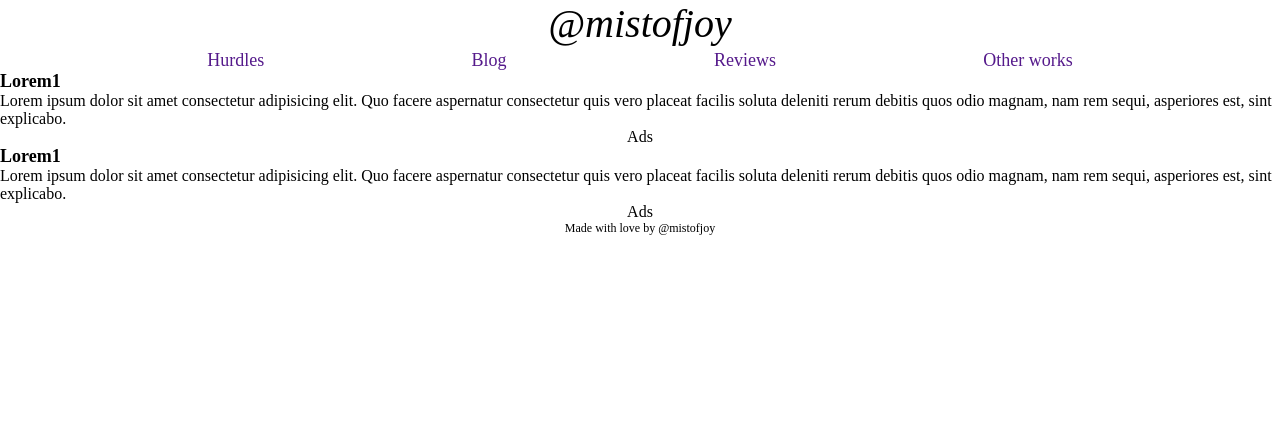
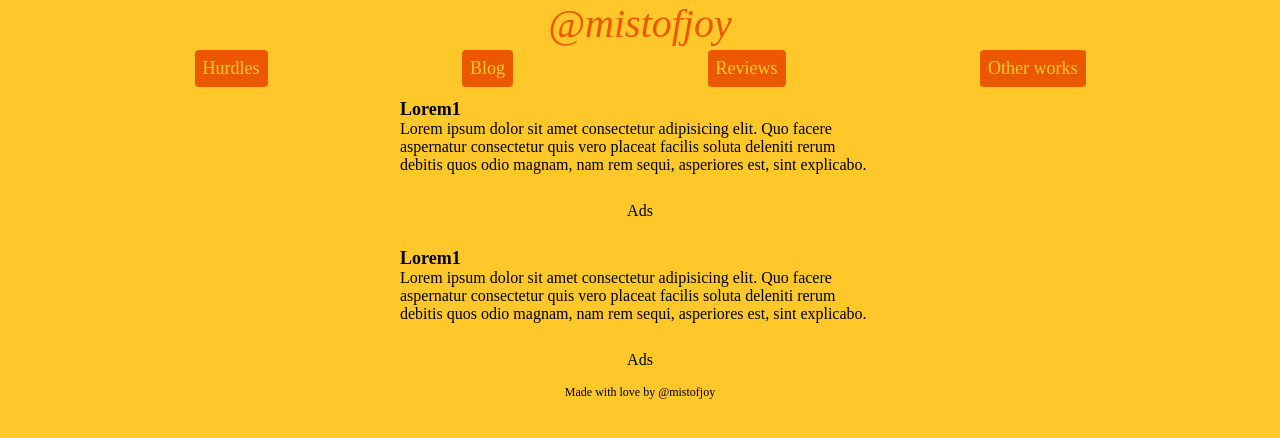
Before and after one commit to mistofjoy/htmlycss-retoresponsive, a plain HTML site: page index.html in a window 1280 px wide. Drawn offline with Linux system fonts and the light colour scheme.

Commit message:
starting colors and overall style implemented

```diff
--- a/css/estilos.css
+++ b/css/estilos.css
@@ -1,4 +1,12 @@
 /*default*/
+:root {
+    --primary-color: #EC5800;
+    --secondary-color: orange;
+    --background-color: #FFC82A;
+    --title-size: 18px;
+    --text-size: 16px;
+}
+
 * {
     box-sizing: border-box;
     margin: 0px;
@@ -7,6 +15,7 @@
 
 html {
     font-size: 62.5%;
+    background-color: var(--background-color);
 }
 
 /*basic*/
@@ -27,6 +36,7 @@ header > .logo {
     margin: 0 auto;
     font-style: oblique;
     text-align: center;
+    color: var(--primary-color);
 }
 
 .header-nav {
@@ -39,10 +49,19 @@ header > .logo {
     flex-direction: row;
     list-style: none;
     justify-content: space-evenly;
+    align-items: center;
+    height: 100%;
 }
 
-nav a {
+.header-nav li {
+    padding: 8px;
+    border-radius: 4px;
+    background-color: var(--primary-color);
+}
+
+.header-nav a {
     text-decoration: none;
+    color: var(--background-color);
 }
 
 /*main*/
@@ -62,6 +81,22 @@ main p{
     margin: 0 auto;
     width: 100%;
     text-align: center;
+    height: 50px;
+    display: flex;
+    align-items: center;
+}
+
+.ads p {
+    margin: auto;
+}
+
+main > section {
+    width: 100%;
+}
+
+article {
+    margin: 12px auto;
+    max-width: 480px;
 }
 
 /*footer*/
```
